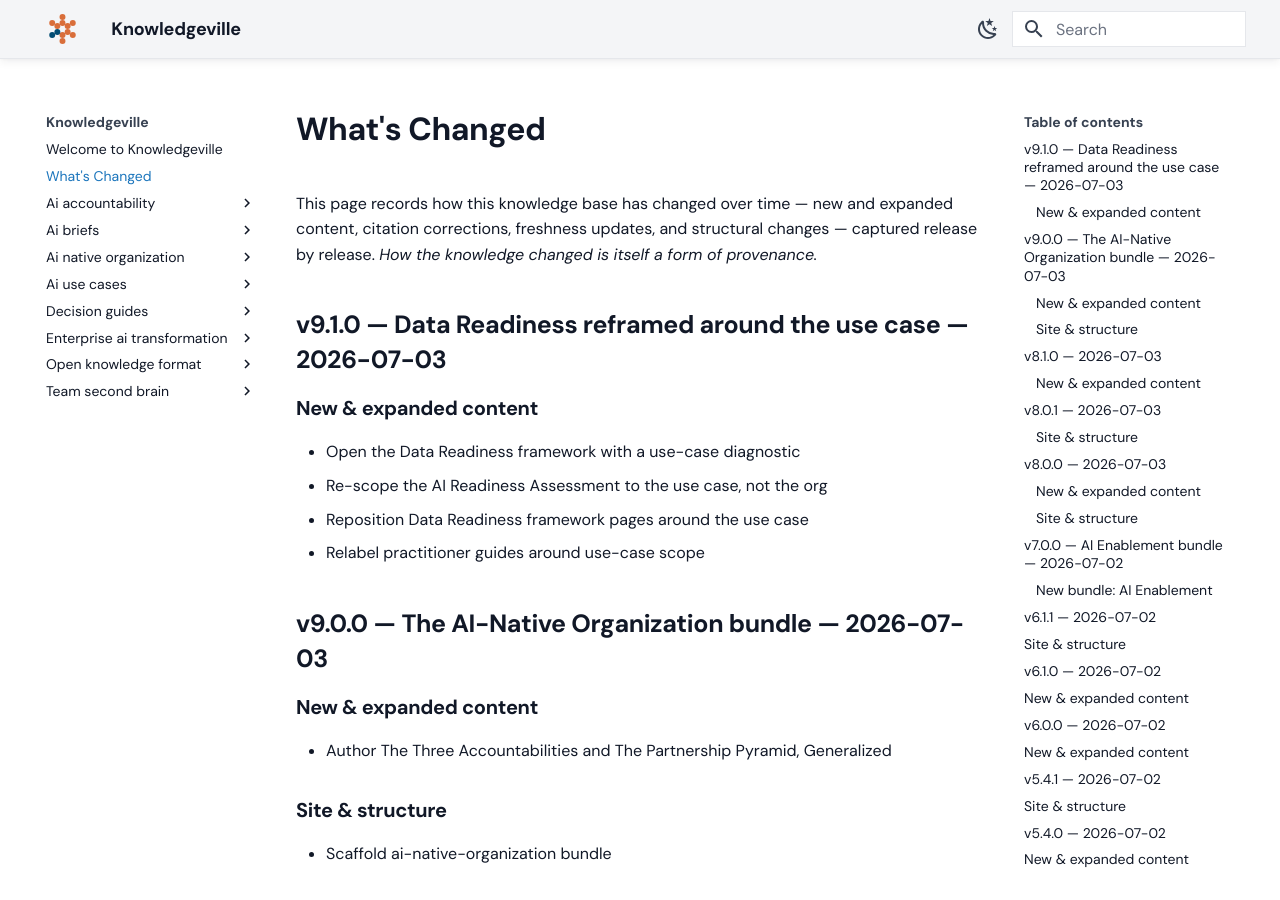
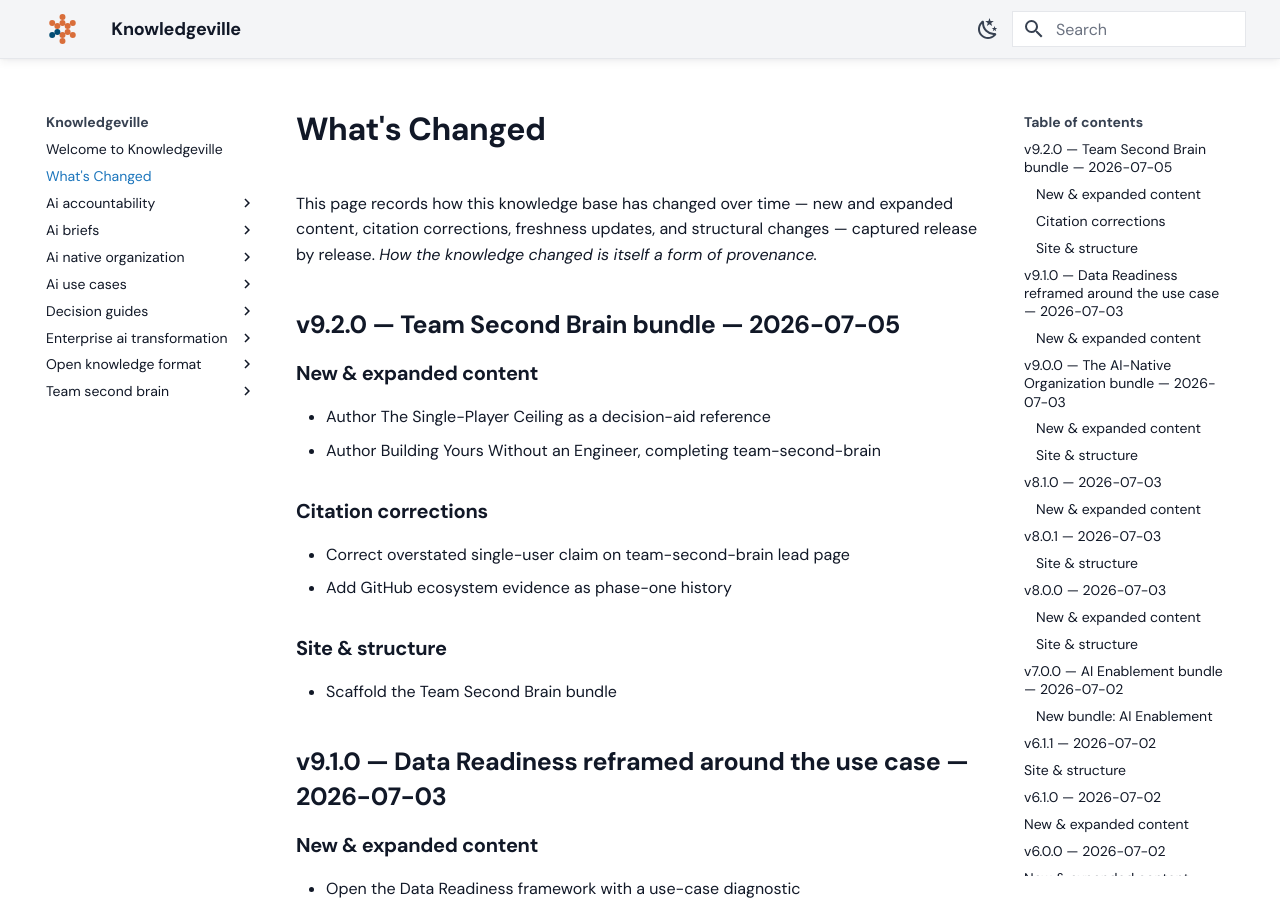
Before and after one commit to grandaha/knowledgeville, an MkDocs documentation site: the page built from published/changelog.md, in a window 1280 px wide and 900 px high. Built offline with MkDocs 1.6.1 and Material for MkDocs 9.7.7, drawn with Linux system fonts in a browser that asks for light colours; some web fonts are replaced.

Commit message:
Publish: sync content from workspace

```diff
--- a/published/changelog.md
+++ b/published/changelog.md
@@ -3,13 +3,26 @@ type: Reference
 title: What's Changed
 description: A generated, release-by-release record of how this knowledge base has changed.
 tags: [changelog, releases, provenance]
-timestamp: "2026-07-03"
+timestamp: "2026-07-05"
 appendix: true
 ---
 
 <!-- generated from GitHub Releases by scripts/build_changelog.py — do not edit -->
 
 This page records how this knowledge base has changed over time — new and expanded content, citation corrections, freshness updates, and structural changes — captured release by release. *How the knowledge changed is itself a form of provenance.*
+
+## v9.2.0 — Team Second Brain bundle — 2026-07-05
+
+### New & expanded content
+* Author The Single-Player Ceiling as a decision-aid reference
+* Author Building Yours Without an Engineer, completing team-second-brain
+
+### Citation corrections
+* Correct overstated single-user claim on team-second-brain lead page
+* Add GitHub ecosystem evidence as phase-one history
+
+### Site & structure
+* Scaffold the Team Second Brain bundle
 
 ## v9.1.0 — Data Readiness reframed around the use case — 2026-07-03
 
```
Also changed, not shown: 1 other file.
